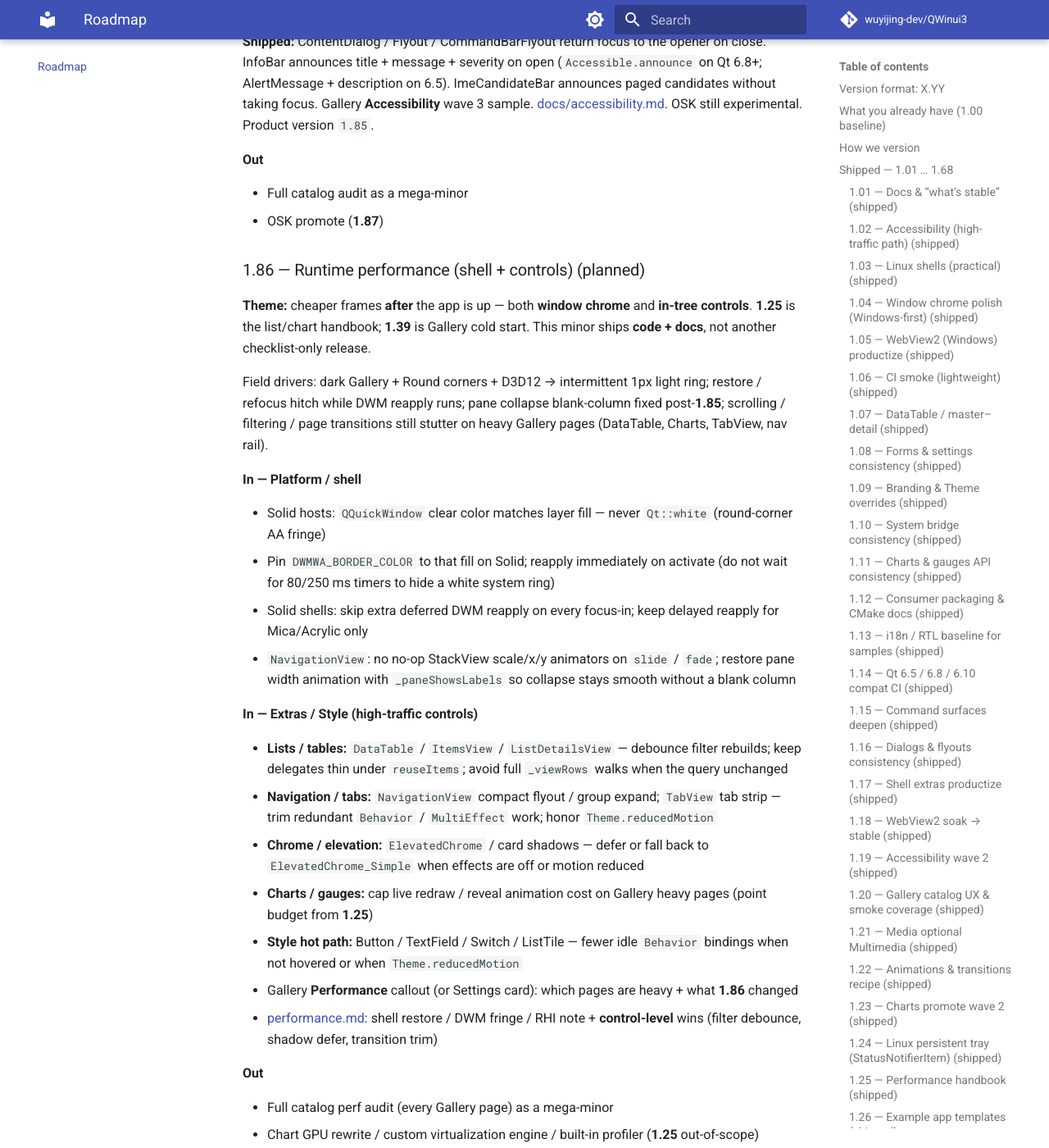
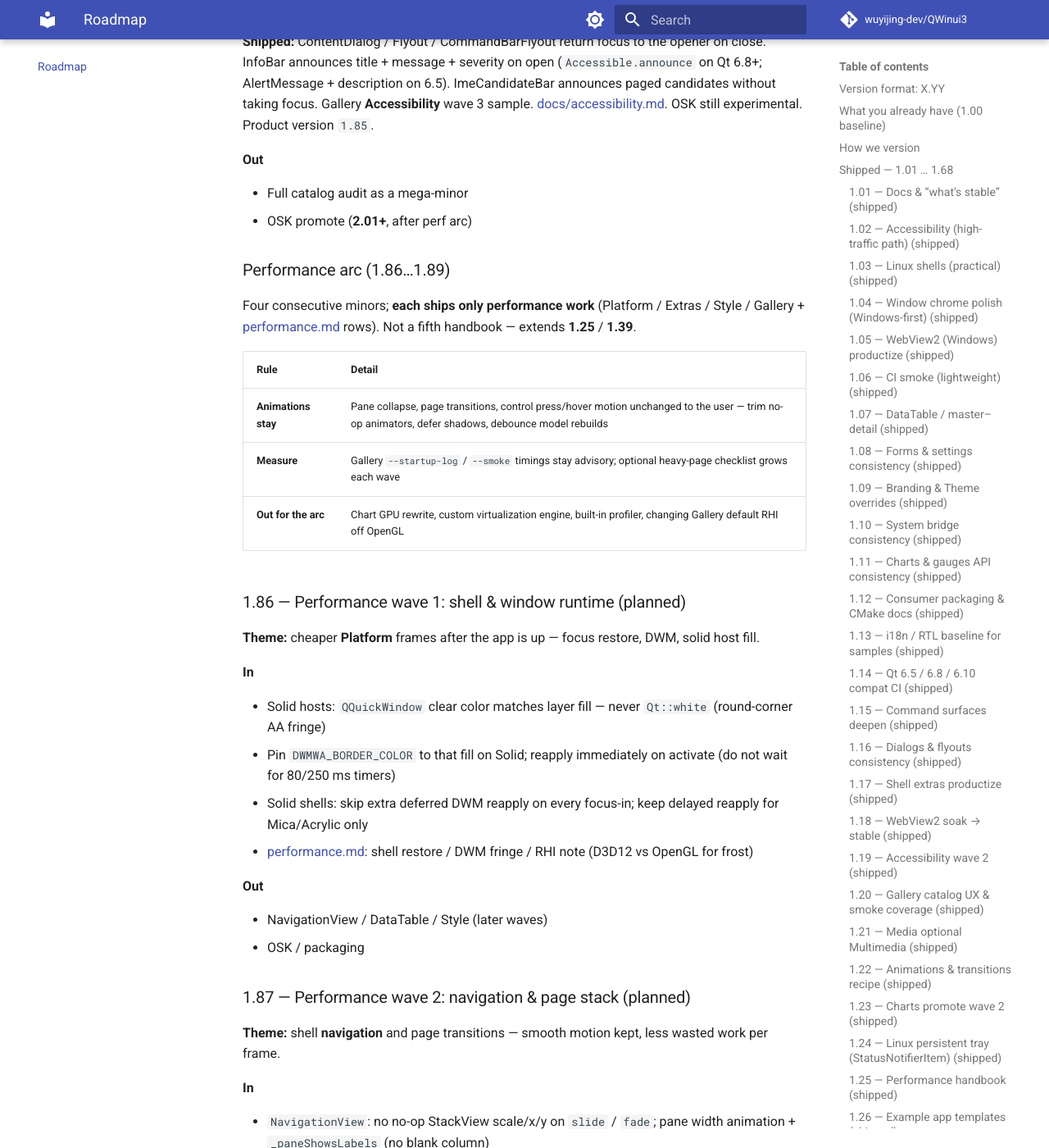
Before and after one commit to wuyijing-dev/QWinui3, an MkDocs documentation site: the page built from docs/roadmap.md, in a window 1280 px wide and 1400 px high, scrolled down 17632 px. Shown: the whole window at 82% size. Built offline with MkDocs 1.6.1 and Material for MkDocs 9.7.7, drawn with Linux system fonts in a browser that asks for light colours; comment, search, counter and statistics services are not loaded; some of the changed text lies outside the part shown.

Commit message:
Plan four-minor performance arc 1.86 through 1.89.
Each tag is perf-only; OSK and packaging slip to 2.01+; 1.90 closes the arc.

```diff
--- a/docs/roadmap.md
+++ b/docs/roadmap.md
@@ -1,9 +1,9 @@
 # QWinUI3 Roadmap
 
 **Current:** **1.85**
-**Next up:** **1.86** — Runtime performance (shell + controls)
+**Next up:** **1.86** — Performance wave 1 (shell & window runtime)
 **Planned through:** **2.00** (1.xx close-out **1.83…1.90**, then breaking line)
-**Still 1.xx until 1.90:** Long-horizon checkpoint — [docs/checkpoint-178.md](checkpoint-178.md). **1.85** a11y wave 3 (focus return / live regions). **1.86** is frame cost after startup — **Platform shells and Extras/Style controls**, not another handbook (**1.25**) or cold-start slice (**1.39**). OSK/IME stays experimental until a named green soak (**1.87**). **Do not implement 2.00 before 1.90.**
+**Still 1.xx until 1.90:** Long-horizon checkpoint — [docs/checkpoint-178.md](checkpoint-178.md). **1.85** a11y wave 3. **1.86…1.89** is a **four-minor performance arc** (whole tag = perf code + docs each time; **animations stay** — optimize implementation, do not strip WinUI motion). Builds on handbook **1.25** + cold start **1.39**. OSK/IME promote and consumer packaging **slip to 2.01+** after the arc. **Do not implement 2.00 before 1.90.**
 **Qt:** 6.5+ (recommended 6.8 LTS) through 1.xx — [qt-version-compat.md](qt-version-compat.md). **2.00** may raise the floor.
 
 This plan starts from **what 1.00 already was**, then walks **small `1.xx` minors** through a **1.90 close-out**, then a named **2.00** breaking line. **2.00 is not the next tag.**
@@ -428,11 +428,11 @@
 | **1.83** | Floating OSK / SendInput field harden | **Shipped** |
 | **1.84** | Consumer floating-OSK recipe | **Shipped** |
 | **1.85** | Accessibility wave 3 | **Shipped** |
-| **1.86** | Runtime performance (shell + controls) | **Next** |
-| **1.87** | OSK / IME green soak + promote | Planned |
-| **1.88** | Consumer packaging beyond the 1.61 sketch | Planned |
-| **1.89** | 1.xx close-out checkpoint | Planned |
-| **1.90** | Last 1.xx hold + 2.00 deprecation notices | Planned |
+| **1.86** | Performance wave 1 — shell & window runtime | **Next** |
+| **1.87** | Performance wave 2 — navigation & page stack | Planned |
+| **1.88** | Performance wave 3 — lists & data collections | Planned |
+| **1.89** | Performance wave 4 — style, charts & Gallery heavy pages | Planned |
+| **1.90** | 1.xx close-out + perf regression notes + 2.00 prep | Planned |
 | **2.00** | Breaking baseline | Planned — **after 1.90** |
 
 ### 1.83 — Floating OSK field harden (shipped)
@@ -450,94 +450,97 @@
 **Out**
 
 - Full catalog audit as a mega-minor
-- OSK promote (**1.87**)
+- OSK promote (**2.01+**, after perf arc)
 
-### 1.86 — Runtime performance (shell + controls) (planned)
+### Performance arc (1.86…1.89)
 
-**Theme:** cheaper frames **after** the app is up — both **window chrome** and **in-tree controls**. **1.25** is the list/chart handbook; **1.39** is Gallery cold start. This minor ships **code + docs**, not another checklist-only release.
+Four consecutive minors; **each ships only performance work** (Platform / Extras / Style / Gallery + [performance.md](performance.md) rows). Not a fifth handbook — extends **1.25** / **1.39**.
 
-Field drivers: dark Gallery + Round corners + D3D12 → intermittent 1px light ring; restore / refocus hitch while DWM reapply runs; pane collapse blank-column fixed post-**1.85**; scrolling / filtering / page transitions still stutter on heavy Gallery pages (DataTable, Charts, TabView, nav rail).
+| Rule | Detail |
+|------|--------|
+| **Animations stay** | Pane collapse, page transitions, control press/hover motion unchanged to the user — trim no-op animators, defer shadows, debounce model rebuilds |
+| **Measure** | Gallery `--startup-log` / `--smoke` timings stay advisory; optional heavy-page checklist grows each wave |
+| **Out for the arc** | Chart GPU rewrite, custom virtualization engine, built-in profiler, changing Gallery default RHI off OpenGL |
 
-**In — Platform / shell**
+### 1.86 — Performance wave 1: shell & window runtime (planned)
+
+**Theme:** cheaper **Platform** frames after the app is up — focus restore, DWM, solid host fill.
+
+**In**
 
 - Solid hosts: `QQuickWindow` clear color matches layer fill — never `Qt::white` (round-corner AA fringe)
-- Pin `DWMWA_BORDER_COLOR` to that fill on Solid; reapply immediately on activate (do not wait for 80/250 ms timers to hide a white system ring)
+- Pin `DWMWA_BORDER_COLOR` to that fill on Solid; reapply immediately on activate (do not wait for 80/250 ms timers)
 - Solid shells: skip extra deferred DWM reapply on every focus-in; keep delayed reapply for Mica/Acrylic only
-- `NavigationView`: no no-op StackView scale/x/y animators on `slide` / `fade`; restore pane width animation with `_paneShowsLabels` so collapse stays smooth without a blank column
-
-**In — Extras / Style (high-traffic controls)**
-
-- **Lists / tables:** `DataTable` / `ItemsView` / `ListDetailsView` — debounce filter rebuilds; keep delegates thin under `reuseItems`; avoid full `_viewRows` walks when the query unchanged
-- **Navigation / tabs:** `NavigationView` compact flyout / group expand; `TabView` tab strip — trim redundant `Behavior` / `MultiEffect` work; honor `Theme.reducedMotion`
-- **Chrome / elevation:** `ElevatedChrome` / card shadows — defer or fall back to `ElevatedChrome_Simple` when effects are off or motion reduced
-- **Charts / gauges:** cap live redraw / reveal animation cost on Gallery heavy pages (point budget from **1.25**)
-- **Style hot path:** Button / TextField / Switch / ListTile — fewer idle `Behavior` bindings when not hovered or when `Theme.reducedMotion`
-- Gallery **Performance** callout (or Settings card): which pages are heavy + what **1.86** changed
-- [performance.md](performance.md): shell restore / DWM fringe / RHI note + **control-level** wins (filter debounce, shadow defer, transition trim)
+- [performance.md](performance.md): shell restore / DWM fringe / RHI note (D3D12 vs OpenGL for frost)
 
 **Out**
 
-- Full catalog perf audit (every Gallery page) as a mega-minor
-- Chart GPU rewrite / custom virtualization engine / built-in profiler (**1.25** out-of-scope)
-- Changing Gallery default RHI off OpenGL
-- OSK promote (**1.87**)
-- Consumer packaging (**1.88**)
+- NavigationView / DataTable / Style (later waves)
+- OSK / packaging
 
-### 1.87 — OSK / IME green soak + promote (planned)
+### 1.87 — Performance wave 2: navigation & page stack (planned)
 
-**Theme:** the promote that **1.74** wrote a checklist for and did **not** ship.
+**Theme:** shell **navigation** and page transitions — smooth motion kept, less wasted work per frame.
 
 **In**
 
-- Re-run 1.74 Gallery language-matrix + floating / system-wide checklist; record **green** or slip
-- If green: list `OnScreenKeyboard` / `OnScreenKeyboardWindow` / `KeyboardEngine` / `ImeCandidateBar` on [stable-api.md](stable-api.md) with honest Windows system-wide limits
-- If not green: stay experimental; slip promote — **do not** start 2.00 to “force” it
+- `NavigationView`: no no-op StackView scale/x/y on `slide` / `fade`; pane width animation + `_paneShowsLabels` (no blank column)
+- `NavigationView`: compact flyout / group expand — defer `MultiEffect`; honor `Theme.reducedMotion`
+- `TabView` tab strip: trim redundant `Behavior` when idle
+- `pageCacheLimit` / transition docs refresh; Gallery Settings perf card starts (wave tracker)
 
 **Out**
 
-- Japanese kanji / cloud lexicon / handwriting (parking lot)
-- Linux system-wide inject
+- DataTable filter path (**1.88**)
+- Style-wide sweep (**1.89**)
 
-### 1.88 — Consumer packaging (planned)
+### 1.88 — Performance wave 3: lists & data collections (planned)
 
-**Theme:** `find_package` / shared kit beyond the **1.61** sketch — only if we own the promise.
+**Theme:** virtualized **lists & tables** at scale.
 
 **In**
 
-- Documented `find_package(QWinUI3)` path that a clean clone can follow ([packaging-consumer.md](packaging-consumer.md))
-- Optional: owned vcpkg **or** Conan sketch — not both unless one is already used in CI
+- `DataTable` / `ItemsView` / `ListDetailsView` / `ItemsRepeater`: debounce filter/sort rebuilds; skip full `_viewRows` walks when query unchanged
+- Thinner delegates under `reuseItems`; document role/model patterns in [performance.md](performance.md)
+- Gallery **DataTable** / **ItemsView** / **ListDetailsView** pages: call out what changed
 
 **Out**
 
-- Official ports as a supported product if nobody will maintain them (keep parking)
+- Canvas chart engines (**1.89**)
+- C++ model requirement for apps (document only unless a clear win lands in-tree)
 
-### 1.89 — 1.xx close-out checkpoint (planned)
+### 1.89 — Performance wave 4: style, charts & Gallery heavy pages (planned)
 
-**Theme:** same job as [checkpoint-178.md](checkpoint-178.md), for the **end** of 1.xx.
+**Theme:** **Style hot path**, elevation, charts, and Gallery **heavyComponents()** pass.
 
 **In**
 
-- Publish `docs/checkpoint-190.md` (or 1.89 — name at ship time): docs-link OK, Gallery catalog count, freeze still accurate
-- Inventory **what 2.00 is allowed to break** (Theme names, shell aliases, Qt floor)
-- Confirm OSK promote status from 1.87
+- `ElevatedChrome` — defer or fall back to `ElevatedChrome_Simple` when effects off / reduced motion
+- Style: Button / TextField / Switch / ListTile — fewer idle `Behavior` bindings when not hovered
+- Charts / gauges: cap live redraw & reveal animation cost (point budget from **1.25**)
+- Gallery heavy pages (Charts, FontIcon, WebView2, Media, …): defer `Loader` / shadow / MultiEffect where missing
+- [performance.md](performance.md): control-level wins summary for the full arc
 
 **Out**
 
-- Breaking remaps (those wait for **2.00**)
+- Full catalog perf audit (every Gallery page) as one tag
+- Chart GPU rewrite
 
-### 1.90 — Last 1.xx hold (planned)
+### 1.90 — 1.xx close-out (planned)
 
-**Theme:** one minor of **warnings and docs**, no silent breaks.
+**Theme:** end **1.xx** with checkpoint + **performance arc** sign-off + **2.00** prep — not new perf features.
 
 **In**
 
+- Publish `docs/checkpoint-190.md`: docs-link OK, Gallery catalog count, freeze accurate, **1.86…1.89 perf checklist green**
 - [upgrade-notes.md](upgrade-notes.md) draft **1.90 → 2.00** (Qt floor, remaps, removed experimentals)
+- [ci-smoke.md](ci-smoke.md): note perf timing advisory from the arc
 - Gallery / README: “1.xx freeze ends at 2.00”
-- Optional compile-time or runtime notices behind a switch — **defaults stay 1.xx compatible**
 
 **Out**
 
-- Actually dropping Qt 6.5 or renaming `Theme.bgCard` (that is **2.00**)
+- Actually dropping Qt 6.5 or renaming Theme tokens (**2.00**)
+- OSK promote / packaging (**2.01+**)
 
 ---
 
@@ -552,10 +555,10 @@
 | Area | 2.00 intent |
 |------|-------------|
 | **Qt floor** | Drop **Qt 6.5**. Floor **6.8 LTS** (forward 6.10+). Update [qt-version-compat.md](qt-version-compat.md) + CI matrix. |
-| **Theme** | Only remaps listed in the 1.89 inventory (example: collapse duplicate stroke/focus aliases). **Not** a Fluent 2 redesign. |
+| **Theme** | Only remaps listed in the **1.90** inventory (example: collapse duplicate stroke/focus aliases). **Not** a Fluent 2 redesign. |
 | **Shell** | Remove Gallery-era aliases that 1.xx kept for compatibility; keep `StandardWindow` / `NavigationWindow` / `WindowHelper` as the contract. |
-| **Experimental leftover** | Types still experimental after 1.87 either promote, move to an explicit experimental module, or **remove** with an upgrade-notes row. |
-| **Packaging** | `QWINUI3_VERSION` `2.00`; shared/static defaults only change if 1.88 already documented the new contract. |
+| **Experimental leftover** | Types still experimental after **2.01** OSK slice either promote, move to an explicit experimental module, or **remove** with an upgrade-notes row. |
+| **Packaging** | `QWINUI3_VERSION` `2.00`; shared/static defaults only change if **2.01+** documents the new contract. |
 
 ### Does not ship in 2.00 (out)
 
@@ -576,10 +579,12 @@
 
 | Slice | Notes |
 |-------|--------|
+| **2.01** | OSK / IME green soak + promote (was pre-arc **1.87**) |
+| **2.02** | Consumer packaging beyond the **1.61** sketch (was pre-arc **1.88**) |
 | **2.01+** | Field harden on the new floor |
 | **2.01+** | macOS first-class — only if scheduled |
 | **2.01+** | Fluent 2 Style fork — only if scheduled |
-| **2.01+** | Official vcpkg/Conan if 1.88 did not own them |
+| **2.01+** | Official vcpkg/Conan productize |
 
 ---
 
@@ -594,7 +599,9 @@
 - Community translation portal / every-locale coverage (seeds `zh_CN` / `ja_JP` enough for 1.xx)
 - Full Lottie runtime as a hard product dependency (thin glyph path shipped in 1.53)
 - New chart engines / WebGL
-- Official vcpkg/Conan ports as supported products (sketch may ship in 1.61 / productize in **1.88**)
+- Official vcpkg/Conan ports as supported products (sketch in **1.61**; productize **2.02+**)
+- OSK / IME promote green soak (parked until **2.01** — perf arc **1.86…1.89** first)
+- Consumer `find_package` productize (parked until **2.02**)
 - Custom ink / handwriting canvas (out of 1.57 touch cookbook; out of 1.70…1.73 IME)
 - Dictation / cloud IME lexicon (out of 1.73 full in-app IME)
 - Qt Virtual Keyboard (GPL/commercial — **never**)
```
Also changed, not shown: ROADMAP.md (+63 -56 lines).
